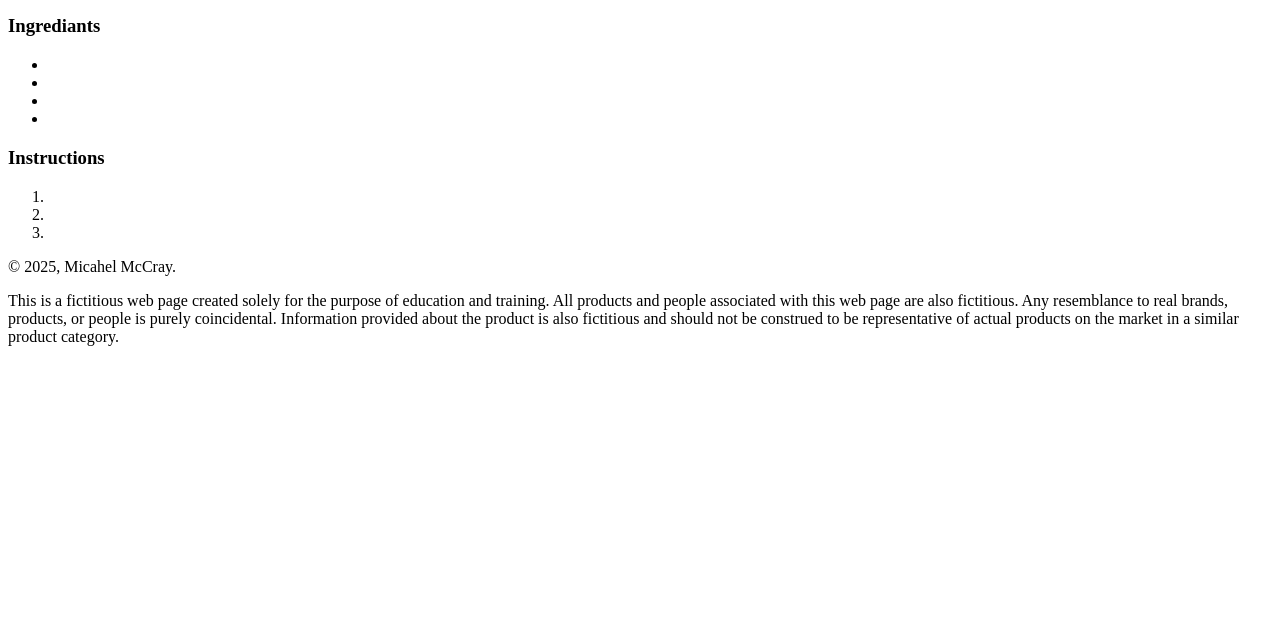
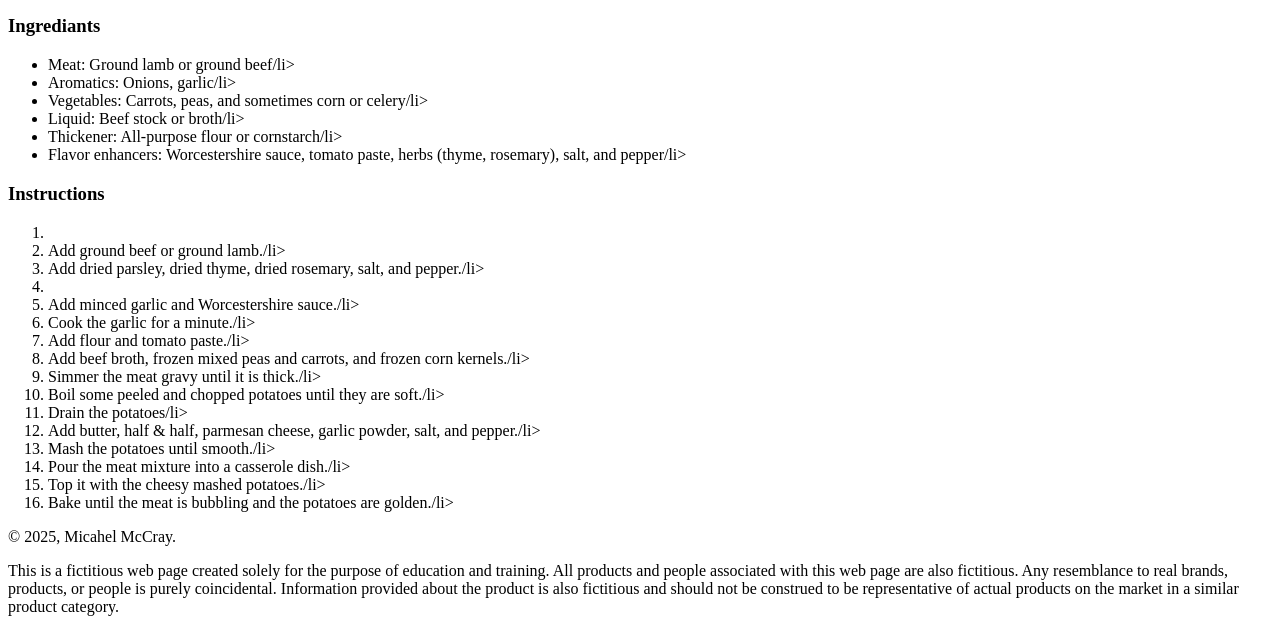
Before and after one commit to michaelmcc00/mdc, a plain HTML site: page gra1750p2MichaelMcCray2025/index.html in a window 1280 px wide. Shown: the part 1391-2023 px from the top of the page. Before the commit the page ends 1753 px from the top, so only its background shows below. Drawn offline with Linux system fonts and the light colour scheme.

Commit message:
Update index.html

```diff
--- a/gra1750p2MichaelMcCray2025/index.html
+++ b/gra1750p2MichaelMcCray2025/index.html
@@ -18,19 +18,34 @@
       <section>
         <h3>Ingrediants</h3>
         <ul>
-          <li></li>
-          <li></li>
-          <li></li>
-          <li></li>
+          <li>Meat: Ground lamb or ground beef/li>
+          <li>Aromatics: Onions, garlic/li>
+          <li>Vegetables: Carrots, peas, and sometimes corn or celery/li>
+          <li>Liquid: Beef stock or broth/li>
+          <li>Thickener: All-purpose flour or cornstarch/li>
+          <li>Flavor enhancers: Worcestershire sauce, tomato paste, herbs (thyme, rosemary), salt, and pepper/li>
         </ul>
       </section>
       <section>
         <h3>Instructions</h3>
         <ol>
-          <li></li>
-          <li></li>
-          <li></li>
-        </ol>
+          <li><Sauté some chopped onions in olive oil./li>
+          <li>Add ground beef or ground lamb./li>
+          <li>Add dried parsley, dried thyme, dried rosemary, salt, and pepper./li>
+            <li><Stir and cook the meat mixture until the meat is browned./li>
+                <li>Add minced garlic and Worcestershire sauce./li>
+                <li>Cook the garlic for a minute./li>
+                <li>Add flour and tomato paste./li>
+                <li>Add beef broth, frozen mixed peas and carrots, and frozen corn kernels./li>
+                <li>Simmer the meat gravy until it is thick./li>
+              <li>Boil some peeled and chopped potatoes until they are soft./li>
+              <li>Drain the potatoes/li>
+              <li>Add butter, half & half, parmesan cheese, garlic powder, salt, and pepper./li>
+               <li>Mash the potatoes until smooth./li>
+               <li>Pour the meat mixture into a casserole dish./li>
+              <li>Top it with the cheesy mashed potatoes./li>
+              <li>Bake until the meat is bubbling and the potatoes are golden./li>
+            </ol>
       </section>
     </main>
     <footer>
```
